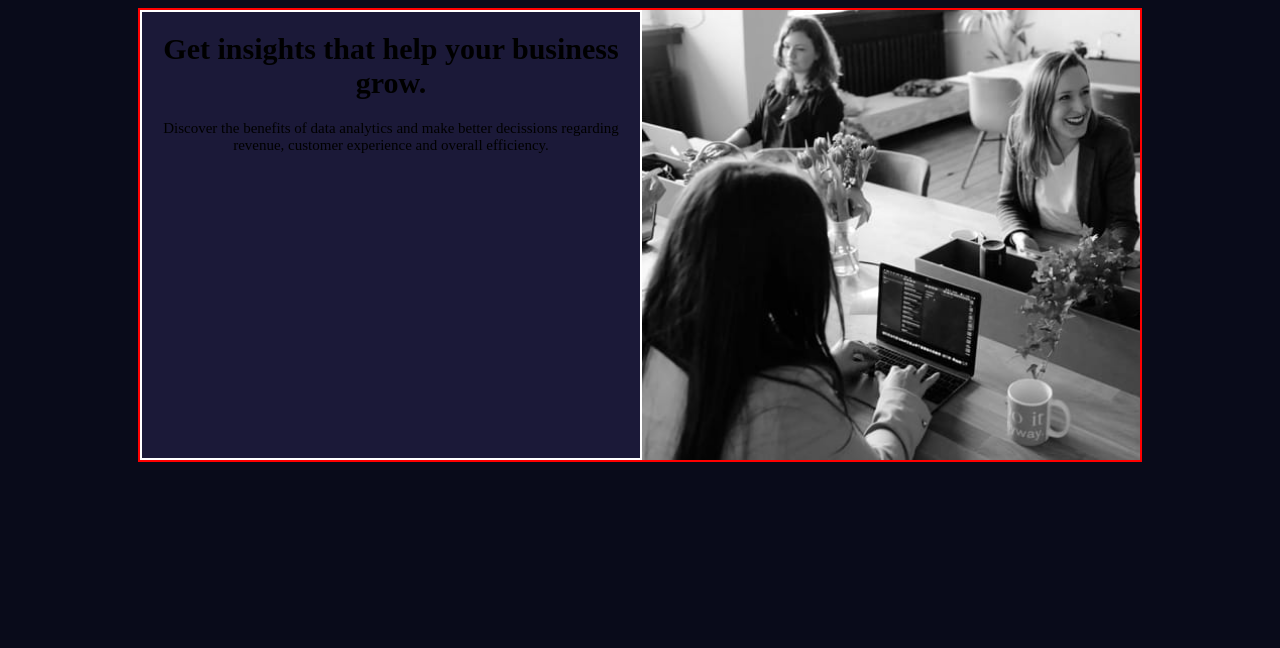
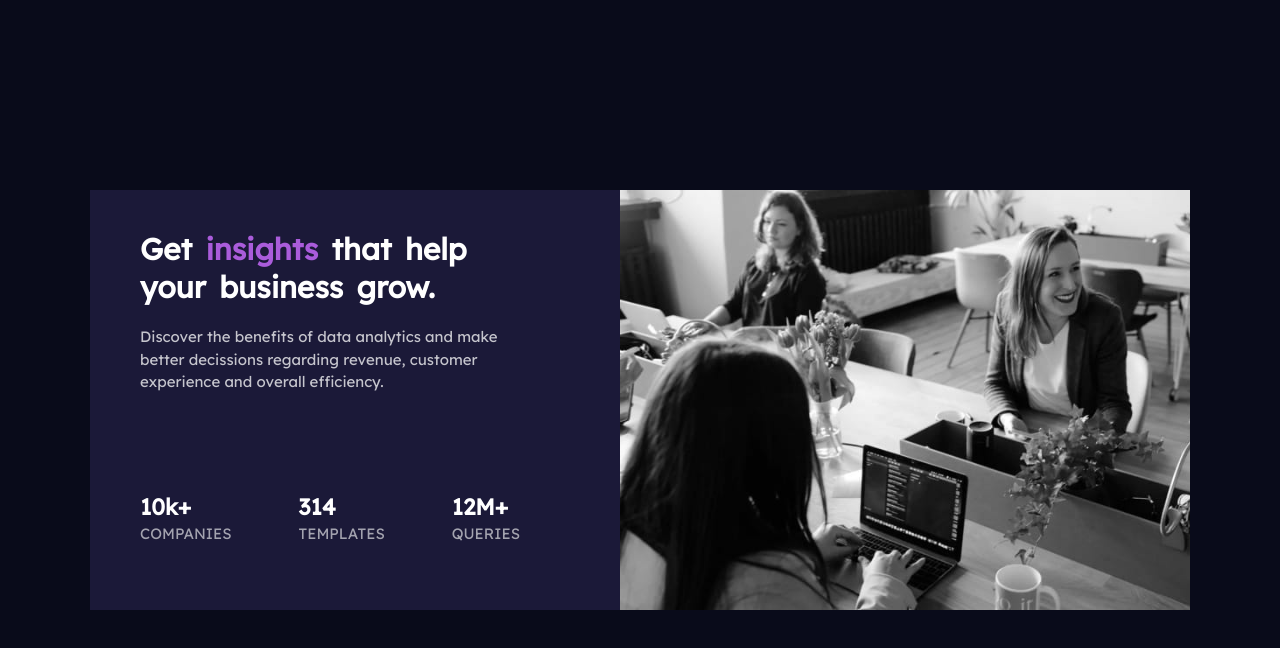
Before and after one commit to Regson/stats-prev-card2, a plain HTML site: page index.html in a window 1280 px wide. Drawn offline with Linux system fonts and the light colour scheme.

Commit message:
css modifications

```diff
--- a/index.html
+++ b/index.html
@@ -4,13 +4,30 @@
     <meta charset="UTF-8">
     <meta name="viewport" content="width=device-width, initial-scale=1.0">
     <title>Stats-prev-card</title>
+    <link rel="preconnect" href="https://fonts.googleapis.com">
+<link rel="preconnect" href="https://fonts.gstatic.com" crossorigin>
+<link href="https://fonts.googleapis.com/css2?family=Inter:wght@400;700&family=Lexend+Deca&display=swap" rel="stylesheet">
     <link rel="stylesheet" href="style.css">
 </head>
 <body>
     <div class="main-card">
         <div class="card-content">
-            <h1>Get insights that help your business grow.</h1>
-            <p>Discover the benefits of data analytics and make better decissions regarding revenue, customer experience and overall efficiency.</p>
+            <h1>Get <span>insights</span> that help your business grow.</h1>
+            <p id="para">Discover the benefits of data analytics and make better decissions regarding revenue, customer experience and overall efficiency.</p>
+            <div class="stats">
+                <div class="stats-con">
+                    <h2>10k+</h2>
+                    <p>COMPANIES</p>
+                </div>
+                <div class="stats-con">
+                    <h2>314</h2>
+                    <p>TEMPLATES</p>
+                </div>
+                <div class="stats-con">
+                    <h2>12M+</h2>
+                    <p>QUERIES</p>
+                </div>
+            </div>
         </div>
         <div class="card-image">
 
--- a/style.css
+++ b/style.css
@@ -1,28 +1,66 @@
 
 body{
+    font-family: 'Inter', sans-serif;
+    font-family: 'Lexend Deca', sans-serif;
     background: #090b1a;
-    /* width: 1440px; */
-    text-align: center;
+    width: 1440px;
+    /* text-align: center; */
     font-size: 15px;
 }
 
 .main-card{
-    width: 1000px;
+    width: 1100px;
     display: flex;
-    margin: auto;
-    border: 2px solid red;
+    justify-content: space-between;
+    position: absolute;
+    top: 50%;
+    left: 50%;
+    transform: translate(-50%, -50%);
+    overflow: hidden;
 }
 
 .card-image{
-    background-image:  url(assests/images/image-header-desktop.jpg);
+    background-image:  url(assests/images/image-header-mobile.jpg);
     background-size: cover;
-    width: 500px;
-    height: 450px;
-    /* background: #aa5cdb; */
+    width: 600px;
+    accent-color: #aa5cdb;
 }
 
 .card-content{
     background: #1b1938;
-    width: 500px;
-    border: 2px solid white;
+    margin-bottom: 0px;
+    width: 400px;
+    height: 350px;
+    color: 	#ffffff;
+    padding: 20px 100px 50px 50px;
+    text-align: left;
 }
+
+h1{
+    word-spacing: 5px;
+}
+
+#para{
+    color: hsla(0, 0%, 100%, 0.75);
+    line-height: 1.5;
+}
+
+span{
+    color: #aa5cdb;
+}
+
+.stats{
+    display: flex;
+    justify-content: space-between;
+    margin-top: 80px;
+
+}
+
+.stats-con h2{
+    margin-bottom: 0px;
+}
+
+.stats-con p{
+    margin-top: 3px;
+    color: hsla(0, 0%, 100%, 0.6);
+}
```
